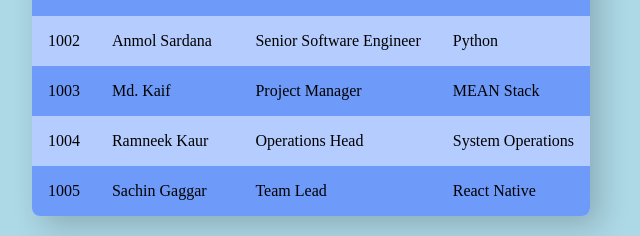
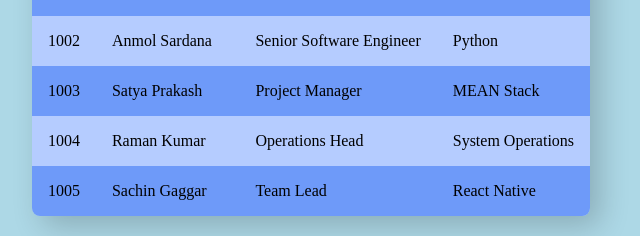
Before and after one commit to amanyadav10/amanyadav10.github.io, a plain HTML site: page ques5/index.html in a window 1280 px wide. Shown: the part 359-595 px from the top of the page, 329-969 px from the left. Drawn offline with Linux system fonts and the light colour scheme.

Commit message:
Update index.html

```diff
--- a/ques5/index.html
+++ b/ques5/index.html
@@ -38,13 +38,13 @@
 				</tr>
 				<tr>
 					<td>1003</td>
-					<td>Md. Kaif</td>
+					<td>Satya Prakash</td>
 					<td>Project Manager</td>
 					<td>MEAN Stack</td>
 				</tr>
 				<tr>
 					<td>1004</td>
-					<td>Ramneek Kaur</td>
+					<td>Raman Kumar</td>
 					<td>Operations Head</td>
 					<td>System Operations</td>
 				</tr>
```
